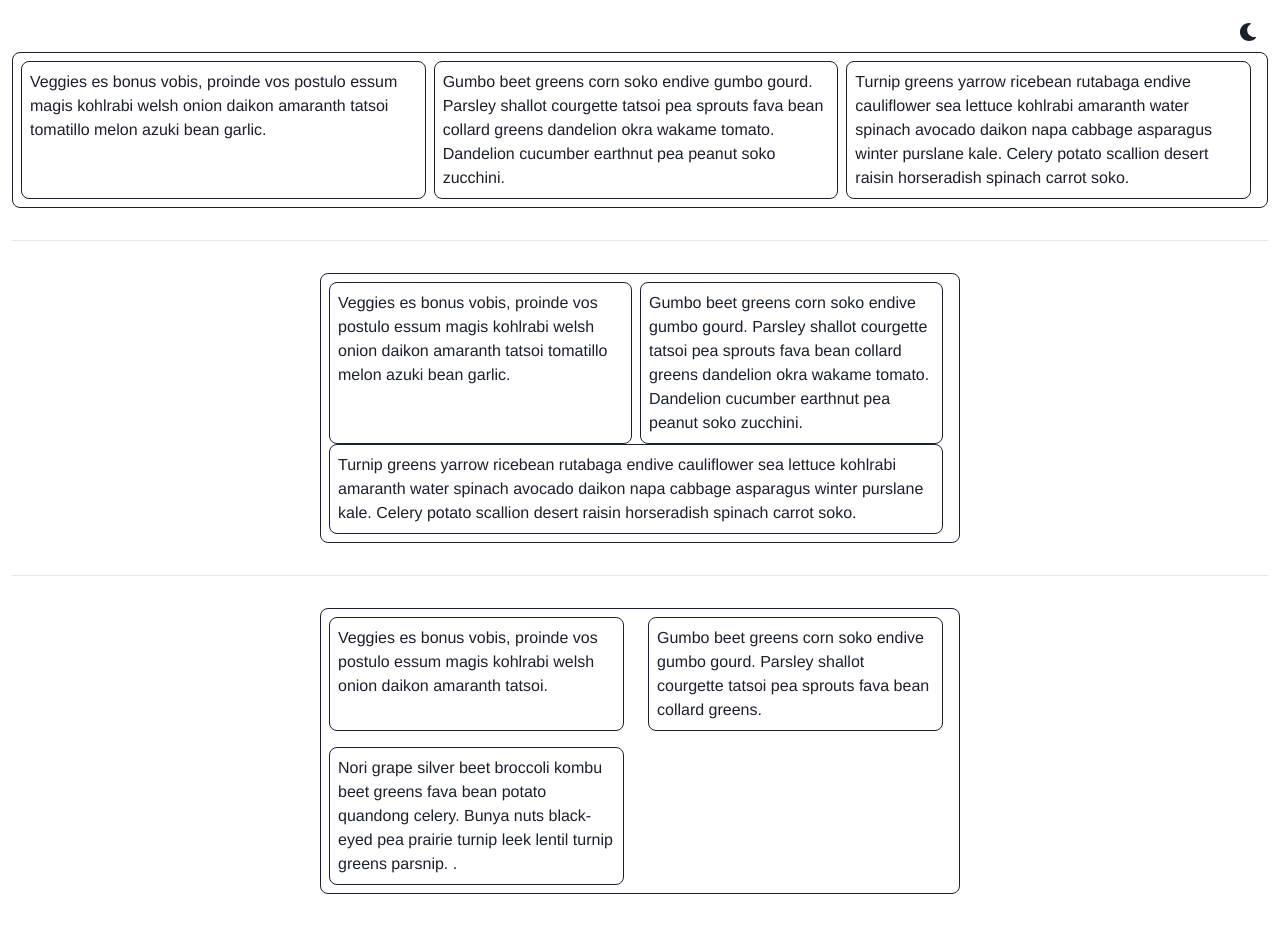
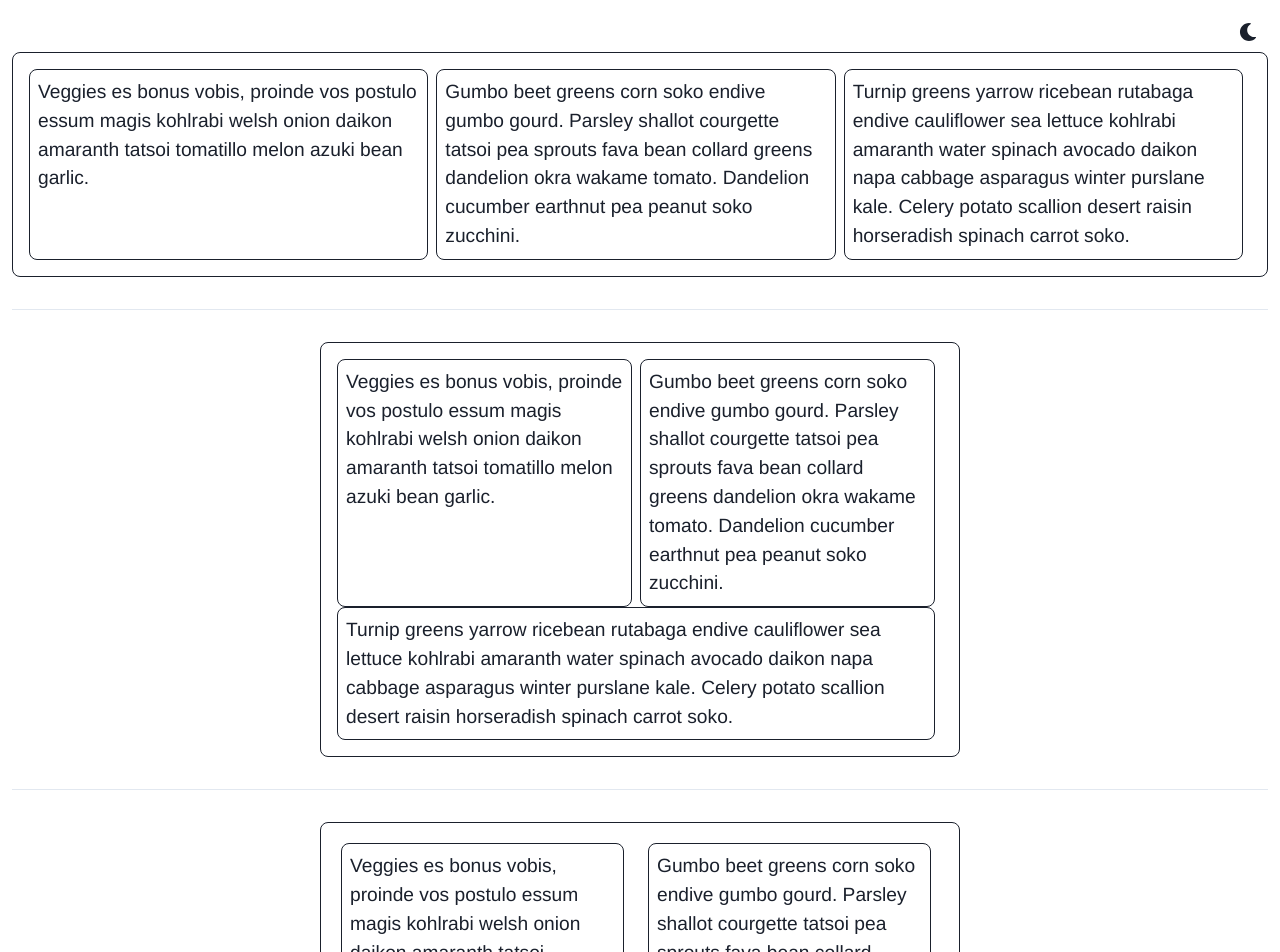
Before and after one commit to cm-kato-moqrin/css-layout-cookbook, a React (Create React App) app: page / in a window 1280 px wide. Shown: the top 952 px of the page. Before the commit the page ends 906 px from the top, so only its background shows below. Built offline with nearby package versions, Linux system fonts and the light colour scheme.

Commit message:
fixed margin

```diff
--- a/src/components/ColumnLayouts.tsx
+++ b/src/components/ColumnLayouts.tsx
@@ -54,17 +54,29 @@ function ColumnLayounts() {
   ];
   return (
     <VStack spacing={8} divider={<StackDivider borderColor='gray.200' />}>
-      <Container maxW='container.xl' border='1px' p={2} borderRadius='lg'>
-        <Flex>{BoxSentences(sampleSentences1, true)}</Flex>
-      </Container>
-      <Container maxW='container.sm' border='1px' p={2} borderRadius='lg'>
-        <Flex wrap='wrap'>
+      <Box border='1px' p={2} borderRadius='lg' textStyle='p'>
+        <Flex m={2}>{BoxSentences(sampleSentences1, true)}</Flex>
+      </Box>
+      <Container
+        maxW='container.sm'
+        border='1px'
+        p={2}
+        borderRadius='lg'
+        textStyle='p'
+      >
+        <Flex wrap='wrap' m={2}>
           <Flex>{BoxSentences(sampleSentences1.slice(0, 2), true)}</Flex>
           {BoxSentences(sampleSentences1.slice(2), false)}
         </Flex>
       </Container>
-      <Container maxW='container.sm' border='1px' p={2} borderRadius='lg'>
-        <SimpleGrid columns={2} spacing={4}>
+      <Container
+        maxW='container.sm'
+        border='1px'
+        p={2}
+        borderRadius='lg'
+        textStyle='p'
+      >
+        <SimpleGrid columns={2} spacing={4} m={3}>
           {BoxSentences(sampleSentences2, false)}
         </SimpleGrid>
       </Container>
```
